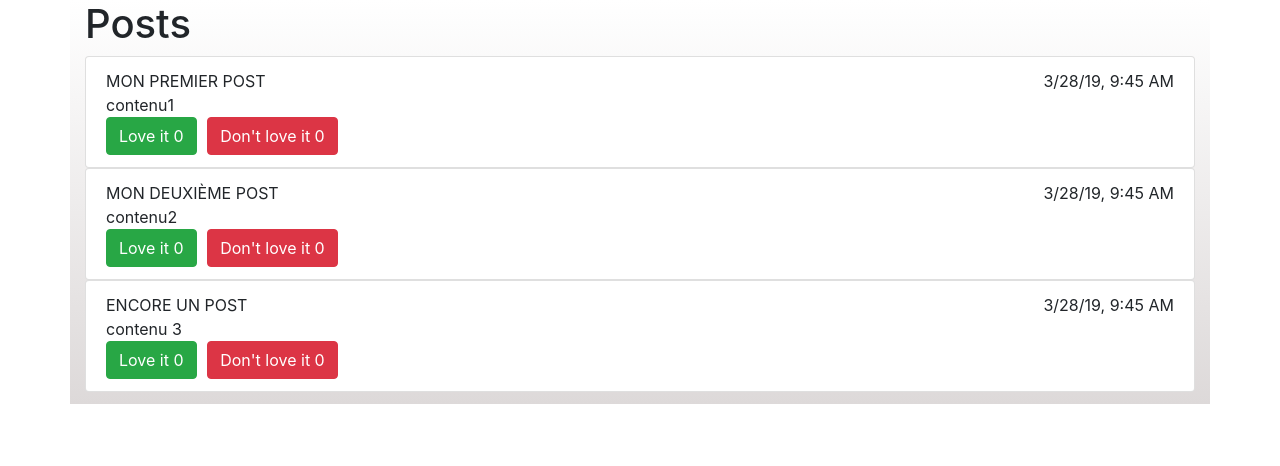
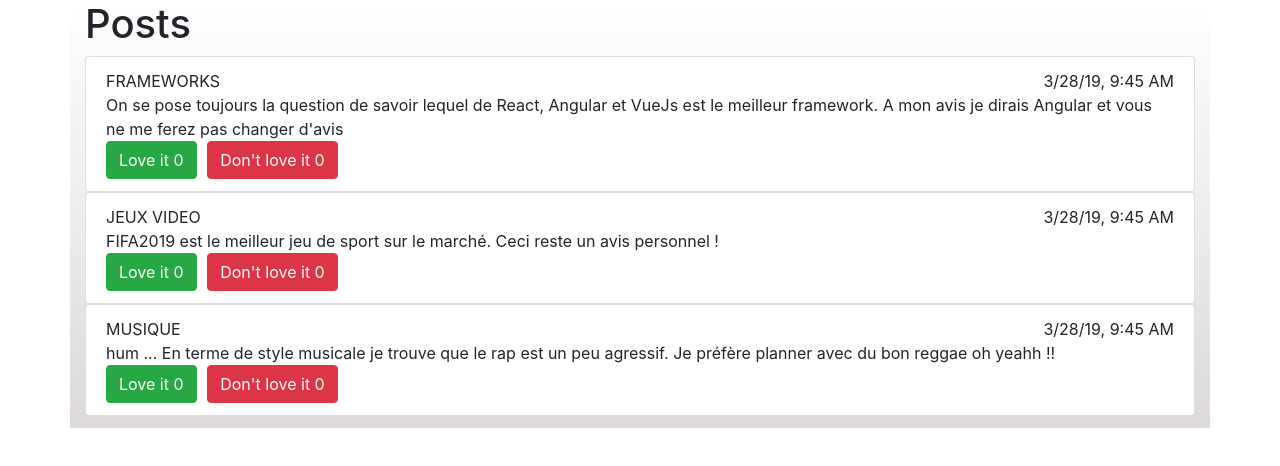
Before and after one commit to jbolaty/Blog_Angular, an Angular app in the folder my-blog/: page / in a window 1280 px wide. Shown: the top 466 px of the page. Built offline with nearby package versions, Linux system fonts and the light colour scheme.

Commit message:
Modification des thèmes et contenu des posts

```diff
--- a/my-blog/src/app/app.component.ts
+++ b/my-blog/src/app/app.component.ts
@@ -11,24 +11,23 @@ export class AppComponent {
 
   posts= [
     {
-    title: 'Mon premier post',
-    content: "contenu1",
+    title: 'Frameworks',
+    content: "On se pose toujours la question de savoir lequel de React, Angular et VueJs est le meilleur framework. A mon avis je dirais Angular et vous ne me ferez pas changer d'avis",
     loveIts: 0,
     created_at: this.postDate
   },
   {
-    title: 'Mon deuxième post',
-    content: "contenu2",
+    title: 'Jeux Video',
+    content: "FIFA2019 est le meilleur jeu de sport sur le marché. Ceci reste un avis personnel ! ",
     loveIts: 0,
     created_at: this.postDate
   },
   {
-    title: 'Encore un post',
-    content: "contenu 3",
+    title: 'Musique',
+    content: "hum ... En terme de style musicale je trouve que le rap est un peu agressif. Je préfère planner avec du bon reggae oh yeahh !!",
     loveIts: 0,
     created_at: this.postDate
   },]
 
 
-
 }
```
